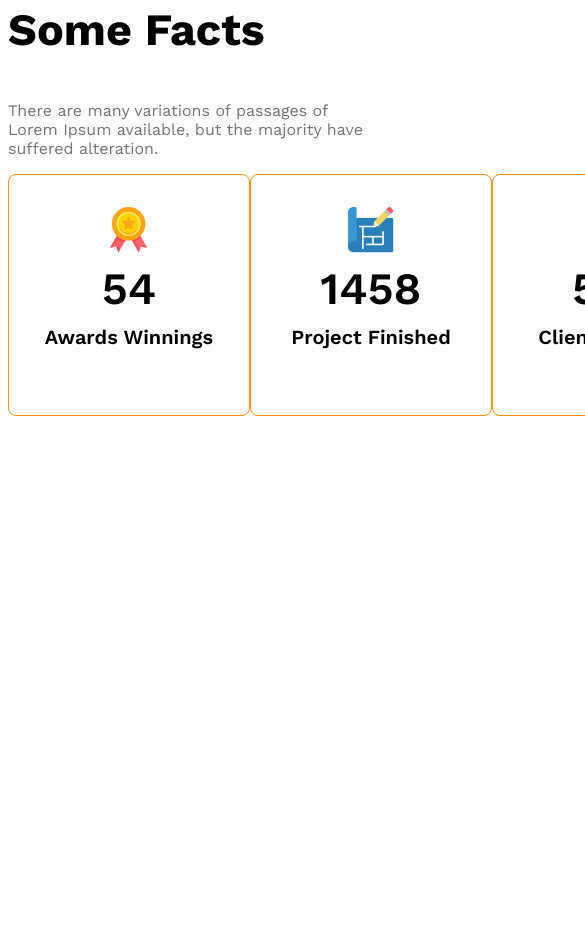
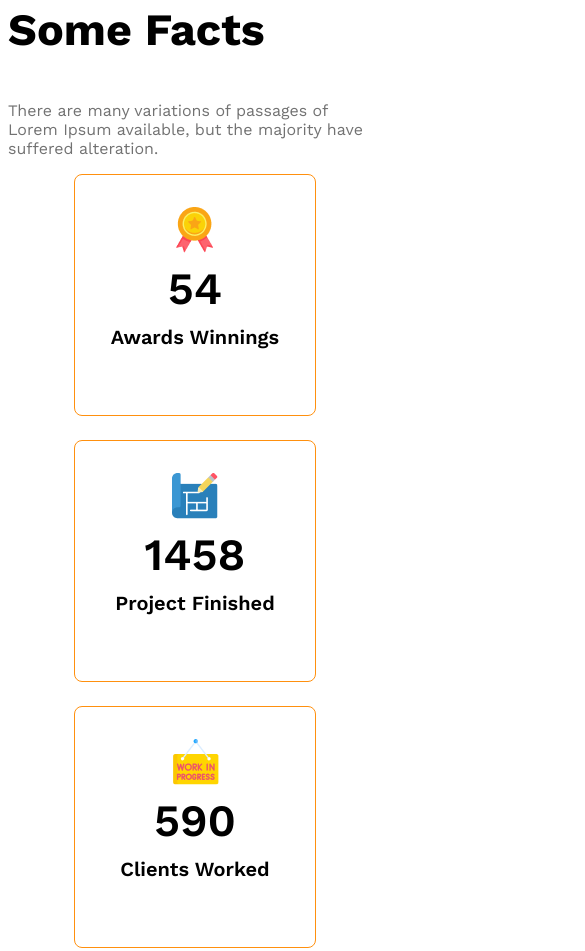
Before and after one commit to riaurko/g3-architects-website, a plain HTML site: page index.html in a window 390 px wide. Shown: the part 3137-4088 px from the top of the page, 585 px wide, since content can reach past the window. Before the commit the page ends 3561 px from the top, so only its background shows below. Drawn offline with nearby package versions, Linux system fonts and the light colour scheme.

Commit message:
Added Responsive for Some Facts Section

```diff
--- a/style.css
+++ b/style.css
@@ -136,12 +136,17 @@ main > section {
         list-style: none;
         gap: 1rem;
     }
-    .team-img-container {
+    .team-img-container,
+    .facts-container {
         grid-template-columns: repeat(1, 1fr);
     }
     .our-features {
         margin-left: 1.25rem;
     }
+}
+.facts-container {
+    justify-items: center;
+    gap: 1.5rem;
 }
 .fact-description {
     max-width: 33.75rem;
@@ -158,4 +163,7 @@ main > section {
     .feature-description {
         margin-bottom: 2rem;
     }
+    .facts-container {
+        grid-template-columns: repeat(2, 1fr);
+    }
 }
```
